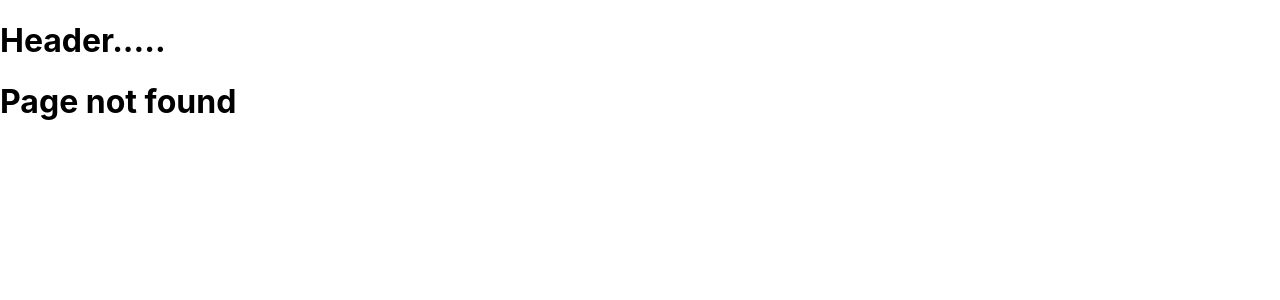
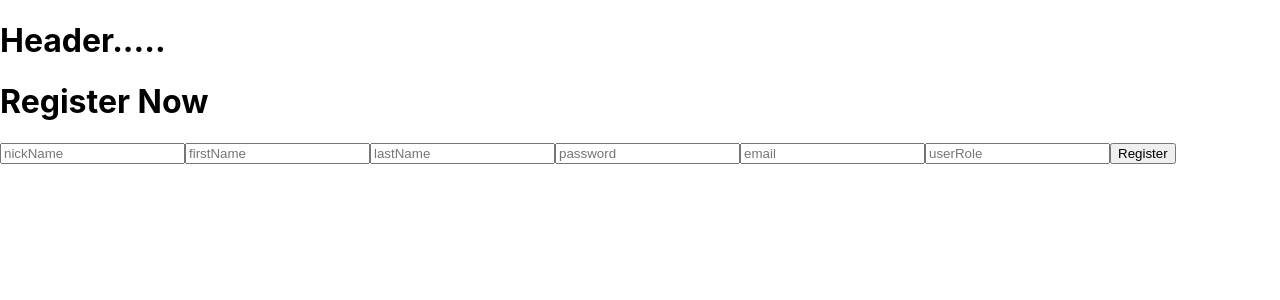
Before and after one commit to vlasoffivan95/redux-example, a React (Create React App) app: page /registration in a window 1280 px wide. Before the commit this address had no page. Shown: the top 300 px of the page. Built offline with nearby package versions, Linux system fonts and the light colour scheme.

Commit message:
add basic registration page

```diff
--- a/src/App.js
+++ b/src/App.js
@@ -4,12 +4,14 @@ import NotFoundPage from "pages/NotFound";
 import HomePage from "pages/HomePage";
 import { Switch, Route } from "react-router-dom/cjs/react-router-dom.min";
 import UsersPage from "pages/UsersPage";
+import RegistationPage from "pages/RegistrationPage";
 
 function App() {
   return (
     <>
       <Switch>
         <Route exact path="/" component={HomePage} />
+        <Route exact path="/registration" component={RegistationPage} />
         <Route exact path="/counter" component={Counter} />
         <Route exact path="/users" component={UsersPage} />
         <Route path="*" component={NotFoundPage} exact />
--- /dev/null
+++ b/src/components/RegisterForm/index.jsx
@@ -0,0 +1,39 @@
+import React from "react";
+import { Formik, Form, Field } from "formik";
+/*
+{
+    "nickName": "Nickname",
+      "firstName": "Name",
+      "lastName": "LastName",
+      "password": "12345",
+      "email" : "mail@mail.com",
+      "userRole": "Creator"
+  }
+  */
+
+const initialState = {
+  nickName: "",
+  firstName: "",
+  lastName: "",
+  password: "",
+  email: "",
+  userRole: "",
+};
+
+function RegisterForm(props) {
+  return (
+    <Formik initialValues={initialState}>
+      <Form>
+        <Field name="nickName" placeholder="nickName" />
+        <Field name="firstName" placeholder="firstName" />
+        <Field name="lastName" placeholder="lastName" />
+        <Field type="password" name="password" placeholder="password" />
+        <Field type="email" name="email" placeholder="email" />
+        <Field name="userRole" placeholder="userRole" />
+        <button type="submit">Register</button>
+      </Form>
+    </Formik>
+  );
+}
+
+export default RegisterForm;
--- /dev/null
+++ b/src/pages/RegistrationPage/index.jsx
@@ -0,0 +1,15 @@
+import Header from "components/Header";
+import RegisterForm from "components/RegisterForm";
+import React from "react";
+
+function RegistationPage() {
+  return (
+    <>
+      <Header />
+      <h1>Register Now</h1>
+      <RegisterForm />
+    </>
+  );
+}
+
+export default RegistationPage;
```
